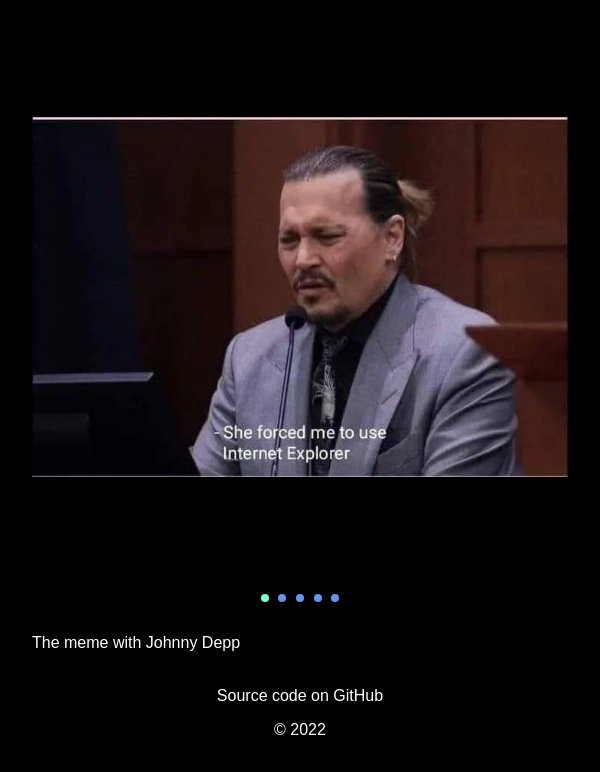
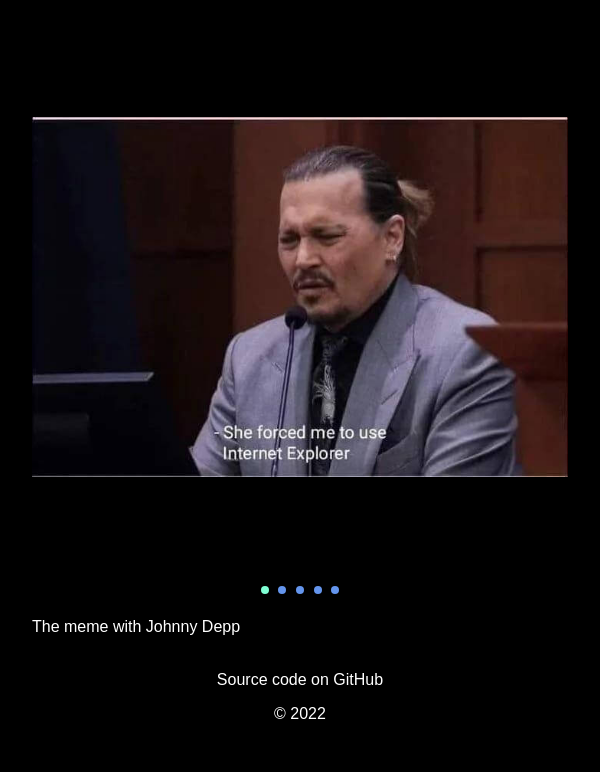
Before and after one commit to artpotlov/cssMemSlider, a plain HTML site: page cssMemSlider/index.html in a window 600 px wide. Shown: the part 73-845 px from the top of the page. Drawn offline with Linux system fonts and the light colour scheme.

Commit message:
fix: update grid styles (Thu, May 12, 2022 10:52:34 AM)

```diff
--- a/cssMemSlider/style.css
+++ b/cssMemSlider/style.css
@@ -76,6 +76,7 @@ a:hover {
   max-width: var(--slide-size);
   grid-template-columns: 1fr auto;
   grid-template-rows: 1fr auto;
+  grid-auto-rows: auto;
   grid-row-gap: 2rem;
 }
 
@@ -268,7 +269,8 @@ input[type=radio]:nth-child(5):checked ~ .slider__navigation > .slider__wrapper-
   .slider {
     grid-template-columns: 1fr;
     grid-template-rows: 1fr repeat(2, auto);
-    grid-row-gap: 1.5rem;
+    grid-auto-rows: auto;
+    grid-row-gap: 1rem;
   }
 
   .slider__slides {
@@ -303,6 +305,7 @@ input[type=radio]:nth-child(5):checked ~ .slider__navigation > .slider__wrapper-
   .slider {
     grid-template-columns: 1fr;
     grid-template-rows: 1fr repeat(2, auto);
+    grid-auto-rows: auto;
     grid-row-gap: 1.5rem;
   }
 
```
